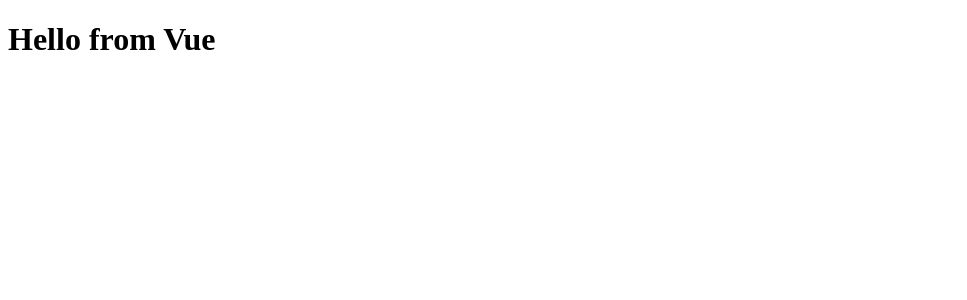
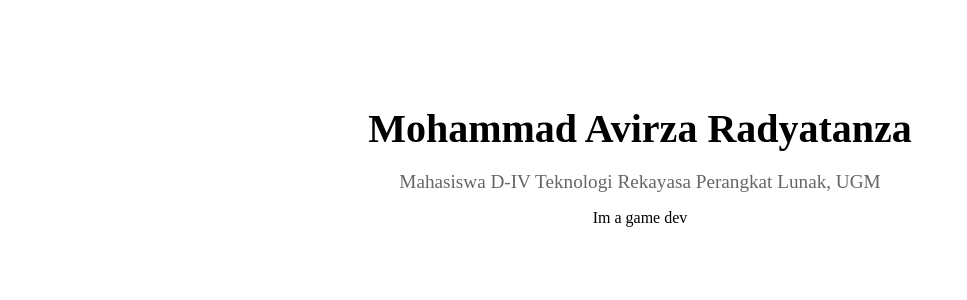
Before and after one commit to MohammadAvirzaR/evolusi-pl-24-534267-SV-24022, a Laravel app: page / in a window 1280 px wide. Shown: the top 300 px of the page, without its empty margins (0-967 px from the left). Run offline with Laravel 12, Linux system fonts and the light colour scheme; style sheets or scripts are compiled from the project's sources; some libraries are stand-ins or nearby versions.

Commit message:
feat: add hero section component

```diff
--- a/portofolio/resources/js/App.vue
+++ b/portofolio/resources/js/App.vue
@@ -1,3 +1,11 @@
 <template>
-  <h1>Hello from Vue</h1>
+  <Hero
+    name="Mohammad Avirza Radyatanza"
+    role="Mahasiswa D-IV Teknologi Rekayasa Perangkat Lunak, UGM"
+    intro="Im a game dev"
+  />
 </template>
+
+<script setup>
+import Hero from './Components/Hero.vue';
+</script>
--- /dev/null
+++ b/portofolio/resources/js/Components/Hero.vue
@@ -0,0 +1,35 @@
+<template>
+  <section class="hero">
+    <h1>{{ name }}</h1>
+    <p class="role">{{ role }}</p>
+    <p class="intro">{{ intro }}</p>
+  </section>
+</template>
+
+<script setup>
+defineProps({
+  name: { type: String, default: 'Nama Kamu' },
+  role: { type: String, default: 'Role Kamu' },
+  intro: { type: String, default: 'Deskripsi singkat tentang kamu.' }
+});
+</script>
+
+<style scoped>
+.hero {
+  padding: 4rem 2rem;
+  text-align: center;
+}
+.hero h1 {
+  font-size: 2.5rem;
+  margin-bottom: 0.5rem;
+}
+.role {
+  font-size: 1.2rem;
+  color: #666;
+  margin-bottom: 1rem;
+}
+.intro {
+  max-width: 500px;
+  margin: 0 auto;
+}
+</style>
```
